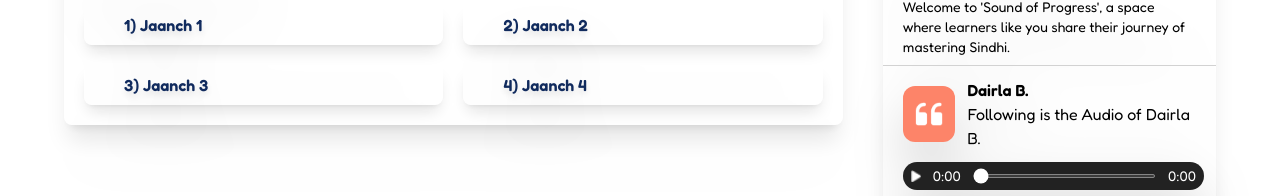
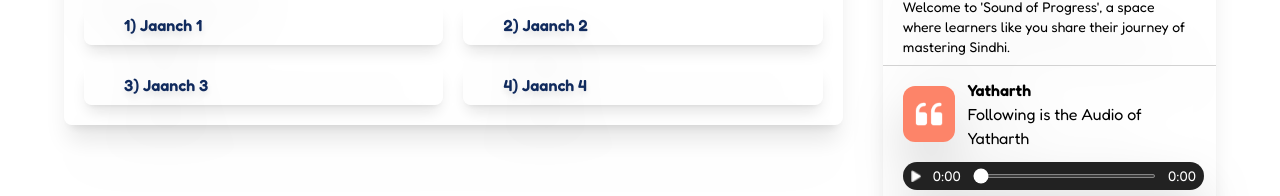
Before and after one commit to myoomotwani/sindhi-learning, a Next.js app: page / in a window 1280 px wide. Shown: the part 395-591 px from the top of the page. Built offline with nearby package versions, Linux system fonts and the light colour scheme.

Commit message:
updating Sound of Progress

```diff
--- a/app/page.js
+++ b/app/page.js
@@ -77,8 +77,8 @@ export default function Home() {
                 <Image src={"/quotationMark.png"} alt="icon" width={30} height={30} unoptimized />
               </div>
               <div className="flex flex-col items-start justify-center">
-                <span className="font-semibold">Dairla B.</span>
-                <span>Following is the Audio of Dairla B.</span>
+                <span className="font-semibold">Yatharth</span>
+                <span>Following is the Audio of Yatharth</span>
               </div>
             </div>
             <div className="w-full pl-5 pr-3 flex flex-col space-y-2">
```
